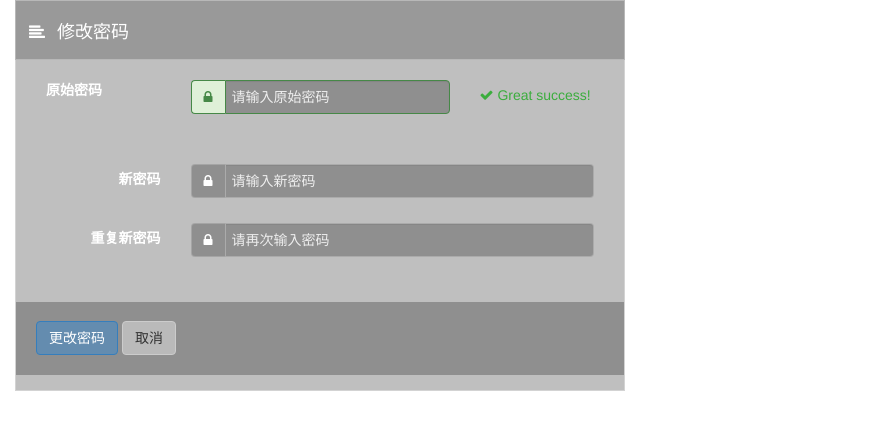
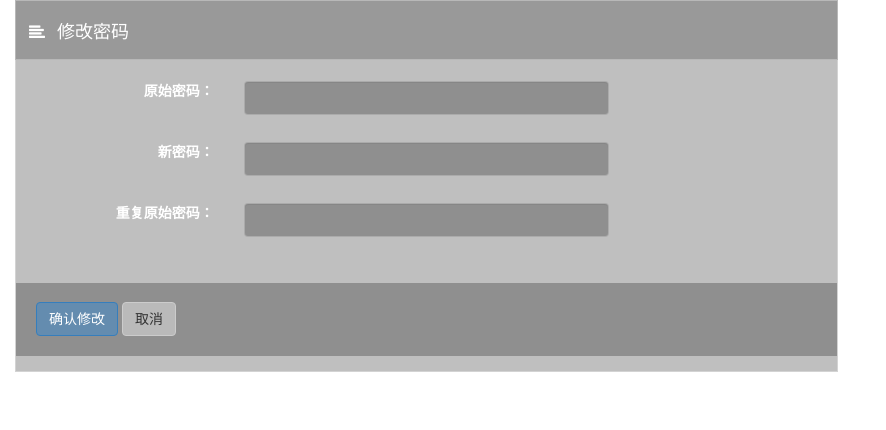
Before and after one commit to AlbertE1990/my_bbs, a Flask app: template templates/cms/cms_resetpwd.html in a window 1280 px wide. Shown: the top 430 px of the page, without its empty margins (0-886 px from the left). Run offline with Flask 2, Linux system fonts and the light colour scheme; the template is opened without the code that fills it, so the values that code supplies are empty.

Commit message:
完善密码修改功能

```diff
--- a/apps/cms/errors.py
+++ b/apps/cms/errors.py
@@ -4,7 +4,3 @@
 # @bp.app_errorhandler(404)
 # def page_not_fount(e):
 #     return 'page not found haha!',404
-import os
-base_path = os.path.dirname(os.path.dirname(os.path.dirname(__file__)))
-x = os.path.join(base_path,'templates/cms/cms_profile_ajax.html')
-print(os.path.isfile(x))
--- a/static/cms/js/iframe.js
+++ b/static/cms/js/iframe.js
@@ -1,5 +1,63 @@
 $(function () {
+
+  //初始化iframe的高度
   var iframe_body_heigth = $(document).height();
   console.log('iframe_body_heigth:',iframe_body_heigth);
   parent.$('iframe').height(iframe_body_heigth);
+
+
+  //修改密码
+
+  //密码验证
+  function validate_pwd() {
+    var raw_pwd = $('#raw-pwd').val();
+    var new_pwd1 = $('#new-pwd1').val();
+    var new_pwd2 = $('#new-pwd2').val();
+    if (new_pwd1 != new_pwd2) {
+
+      $('fieldset > div:nth-child(3)').addClass('has-error');
+      $('fieldset > div:nth-child(3) > div.col-sm-3').empty();
+      $('fieldset > div:nth-child(3) > div.col-sm-3').append('<p class="help-block"><i class="icon-exclamation-sign"></i> 两次输入的密码不一样！</p>');
+      console.log('两次密码不一样');
+      return false
+    }else if(new_pwd1.length < 6){
+      $('fieldset > div:nth-child(3)').addClass('has-error');
+      $('fieldset > div:nth-child(3) > div.col-sm-3').empty();
+      $('fieldset > div:nth-child(3) > div.col-sm-3').append('<p class="help-block"><i class="icon-exclamation-sign"></i> 密码太短，必须大于6位！</p>');
+      return false
+    }else{
+      $('fieldset > div:nth-child(3) > div.col-sm-3').empty();
+      $('fieldset > div:nth-child(3)').removeClass('has-error');
+      return true
+    }
+  }
+    ;
+
+  //点击submit
+    var submitE = $('#reset-pwd');
+    submitE.click(function (e) {
+      e.preventDefault();
+      var raw_pwd = $('#raw-pwd').val();
+      var new_pwd1 = $('#new-pwd1').val();
+      var new_pwd2 = $('#new-pwd2').val();
+      if(validate_pwd()) {
+        myajax.post({
+          'url': '/cms/resetpwd',
+          'data': {
+            'raw_pwd': raw_pwd,
+            'new_pwd1': new_pwd1,
+            'new_pwd2': new_pwd2
+          },
+          'success': function (data) {
+            if (data.code == 200) {
+              console.log('密码修改成功！')
+            } else {
+              console.log(data.message)
+            }
+          }
+        })
+      };
+
+
+    });
 });
--- a/templates/cms/cms_login.html
+++ b/templates/cms/cms_login.html
@@ -5,7 +5,7 @@
 <title>CMS登录</title>
 <meta name="viewport" content="width=device-width, initial-scale=1.0">
 <meta name="csrf_token" content="{{ csrf_token() }}" >
-<link rel="shortcut icon" href="{{ static('cms/images/favicon.ico') }}">e
+<link rel="shortcut icon" href="{{ static('cms/images/favicon.ico') }}">
 <!-- Bootstrap -->
 {{ bootstrap_plugin() }}
 <link href="{{ static('cms/css/thin-admin.css') }}" rel="stylesheet" media="screen">
--- a/templates/cms/cms_resetpwd.html
+++ b/templates/cms/cms_resetpwd.html
@@ -4,7 +4,8 @@
 <html lang="en">
 <head>
   <meta charset="UTF-8">
-  <title>Title</title>
+  <title>修改密码</title>
+  <meta name="csrf_token" content="{{ csrf_token() }}" >
   {{ bootstrap_plugin() }}
 
   <link href={{ static('cms/css/thin-admin.css') }} rel="stylesheet" media="screen">
@@ -12,6 +13,7 @@
   <link href={{ static('cms/style/style.css') }} rel="stylesheet" media="screen">
   <link href={{ static('cms/style/nestable.css') }} rel="stylesheet" media="screen">
   <script src={{ static('cms/js/iframe.js') }}></script>
+  <script src="{{ static("common/js/myajax.js") }}"></script>
   <link rel="stylesheet" href={{ static('cms/css/iframe.css') }}>
 
   <link href="{{ static('cms/css/font-awesome.css') }}" rel="stylesheet" media="screen">
@@ -22,7 +24,7 @@
 
 <div class="content container" >
 
-  <div class="col-xs-6">
+  <div class="col-sm-8">
           <div class="widget">
             <div class="widget-header"> <i class="icon-align-left"></i>
               <h3>修改密码 </h3>
@@ -30,53 +32,40 @@
             <div class="widget-content">
               <form method="post" class="form-horizontal">
                 <fieldset>
+                <div class="form-group lable-padd">
+                  <label for="raw-pwd" class="col-sm-3">原始密码：</label>
+                  <div class="col-sm-6">
+                    <input type="password" name="raw-pwd" id="raw-pwd" class="form-control">
+                  </div>
+                  <div class="col-sm-3">
 
+                  </div>
+                </div>
+                <div class="form-group  lable-padd">
+                  <label for="new-pwd1" class=" col-sm-3">新密码：</label>
+                  <div class="col-sm-6">
+                    <input type="password" name="new-pwd1" id="new-pwd1" class="form-control">
+                  </div>
+                  <div class="col-sm-3">
 
+                  </div>
+                </div>
 
-                  <div class="form-group has-success">
+                <div class="form-group  lable-padd">
+                  <label for="new-pwd2" class="col-sm-3">重复原始密码：</label>
+                  <div class="col-sm-6">
+                    <input type="password" name="new-pwd2" id="new-pwd2" class="form-control">
+                  </div>
+                  <div class="col-sm-3">
 
-                    <label for="password-field" class="col-sm-3">原始密码</label>
+                  </div>
+                </div>
 
-                    <div class="col-sm-6">
-                    <div class="form-group ">
-                      <div class="input-group"> <span class="input-group-addon"><i class="icon-lock"></i></span>
-                        <input type="password" placeholder="请输入原始密码" id="raw_password-field" class="form-control">
-                      </div>
-                      </div>
-                    </div>
-                    <div class="col-sm-3">
-                    <p class="help-block"><i class="icon-ok"></i> Great success!</p>
-                  </div>
-                  </div>
-                  <div class="control-group">
-                  <div class="col-md-3">
-                    <label for="password-field" class="control-label">新密码</label>
-                    </div>
-                    <div class="col-md-9">
-                    <div class="form-group">
-                      <div class="input-group"> <span class="input-group-addon"><i class="icon-lock"></i></span>
-                        <input type="password" placeholder="请输入新密码" id="new-password-field" class="form-control">
-                      </div>
-                      </div>
-                    </div>
-                  </div>
-                  <div class="control-group">
-                  <div class="col-md-3">
-                    <label for="password-field" class="control-label">重复新密码</label>
-                    </div>
-                    <div class="col-md-9">
-                    <div class="form-group">
-                      <div class="input-group"> <span class="input-group-addon"><i class="icon-lock"></i></span>
-                        <input type="password" placeholder="请再次输入密码" id="new2-password-field" class="form-control">
-                      </div>
-                      </div>
-                    </div>
-                  </div>
 
                 </fieldset>
                 <div class="form-actions">
                   <div>
-                    <button class="btn btn-primary" type="submit">更改密码</button>
+                    <button class="btn btn-primary" type="submit" id="reset-pwd">确认修改</button>
                     <button class="btn btn-default" type="button">取消</button>
                   </div>
                 </div>
```
Also changed, not shown: apps/cms/forms.py (+6 -1 lines), apps/cms/views.py (+25 -7 lines), templates/cms/cms_profile.html (+23 -27 lines), templates/cms/cms_resetemail.html (+26 -33 lines).
